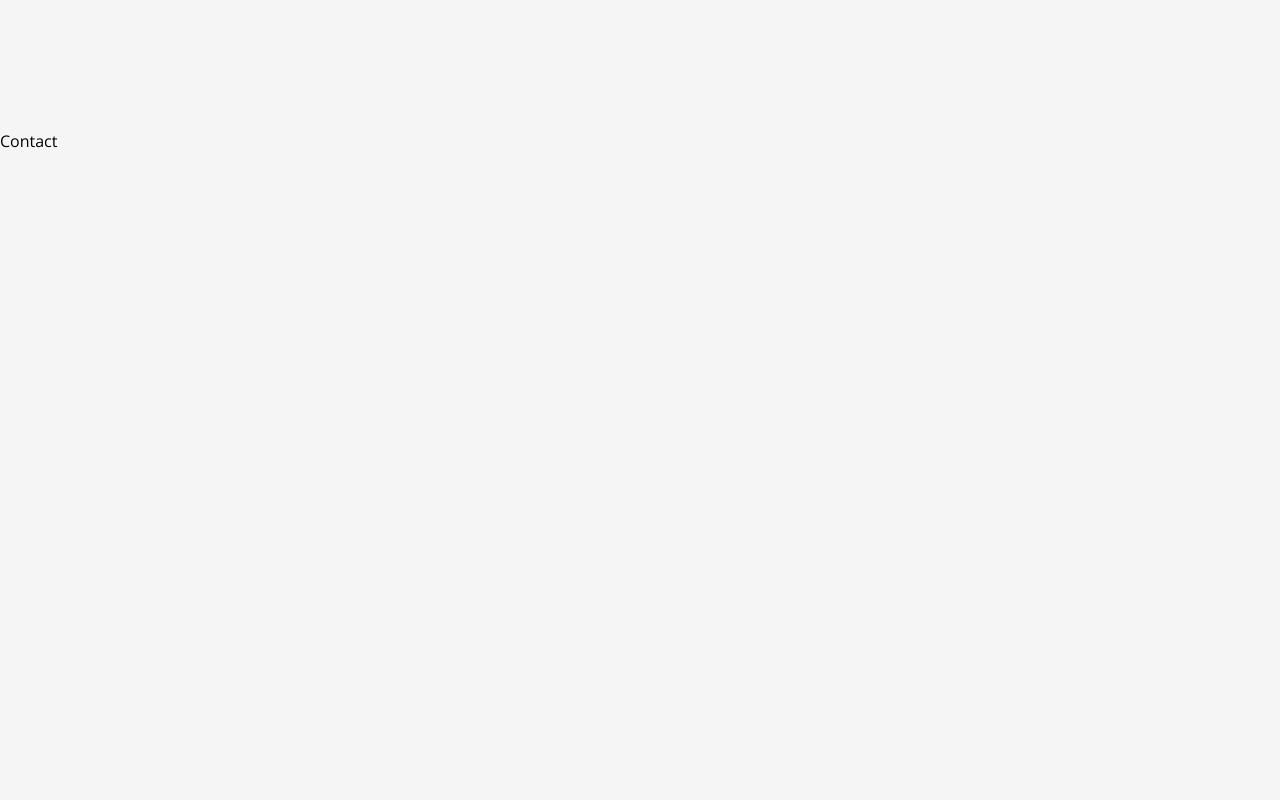
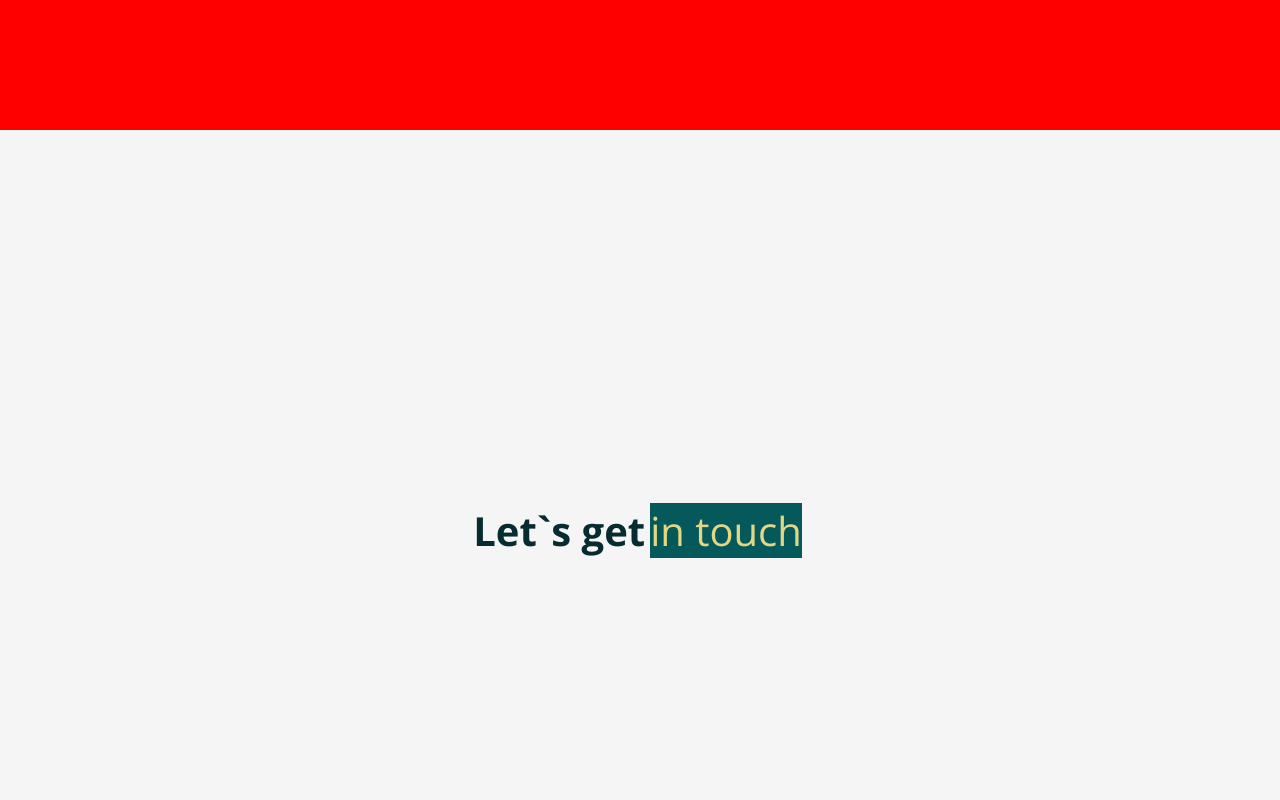
Before and after one commit to Adriantutuianu/personal-website, a React (Create React App) app: page / in a window 1280 px wide. Shown: the part 2340-3140 px from the top of the page. Built offline with nearby package versions, Linux system fonts and the light colour scheme.

Commit message:
Added and styled h1 in contact section

```diff
--- a/src/Sections/Contact.js
+++ b/src/Sections/Contact.js
@@ -5,8 +5,9 @@ import { Element } from "react-scroll";
 const Contact = () => {
   return (
     <Element name="contact-section" id="contact" className="section">
-      {" "}
-      Contact
+      <h1>
+        Let`s get <span> in touch </span>{" "}
+      </h1>
     </Element>
   );
 };
--- a/src/Sections/contact.scss
+++ b/src/Sections/contact.scss
@@ -1,3 +1,21 @@
 #contact {
   background: var(--fourth-color);
+  display: flex;
+  justify-content: center;
+  height: 100vh;
 }
+
+h1 {
+  font-size: 40px;
+  display: flex;
+  justify-content: center;
+  align-items: center;
+  color: var(--primary-color);
+  font-weight: bold;
+}
+
+span {
+  background-color: var(--secondary-color);
+  color: var(--third-color);
+  margin: 0 5px;
+}
--- a/src/Sections/projects.scss
+++ b/src/Sections/projects.scss
@@ -1,3 +1,3 @@
 #projects {
-  background: var(--fourth-color);
+  background: red;
 }
```
